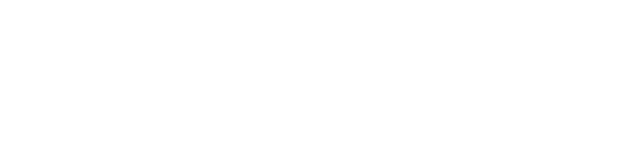
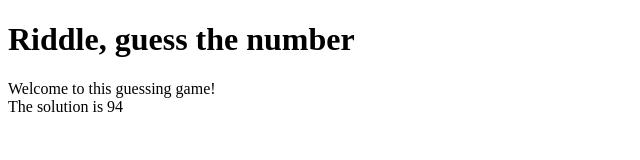
Before and after one commit to Fabien-Walesch/riddle, a plain HTML site: page riddle.html in a window 1280 px wide. Shown: the whole page, without its empty margins (0-640 px from the left). Drawn offline with Linux system fonts and the light colour scheme.

Commit message:
commit 12h14//20/08/2018

```diff
--- a/js/main.js
+++ b/js/main.js
@@ -5,3 +5,11 @@ const result = Math.floor(Math.random() * 100) + 1;
 console.log(`The solution is ${result}`);
 
 // Add code
+
+window.addEventListener('DOMContentLoaded', function() {
+    // The DOM is ready, we can handle it
+    let intro = window.document.querySelector('#intro');
+    intro.innerHTML = `Welcome to this guessing game!`;
+    let showResult = window.document.querySelector('#result');
+    showResult.innerHTML = `The solution is ${result}`;
+});
--- a/riddle.html
+++ b/riddle.html
@@ -7,6 +7,9 @@
 </head>
 
 <body>
+    <h1>Riddle, guess the number</h1>
+    <div id="intro"></div>
+    <div id="result"></div>
     <script src="js/main.js"></script>
 </body>
 
```
